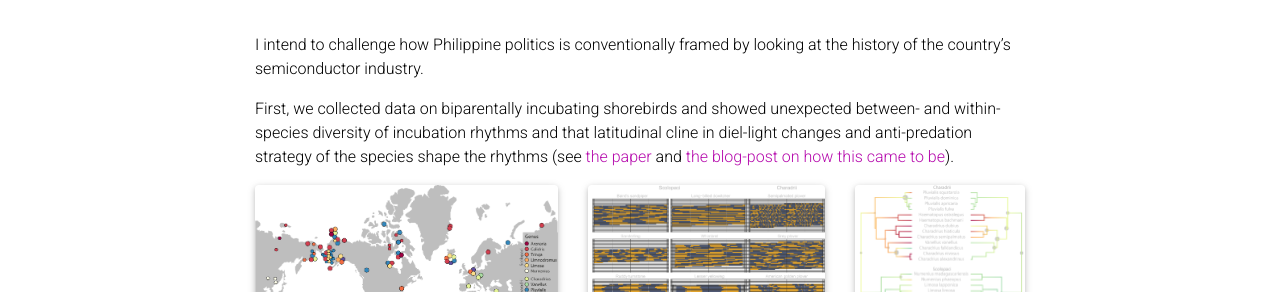
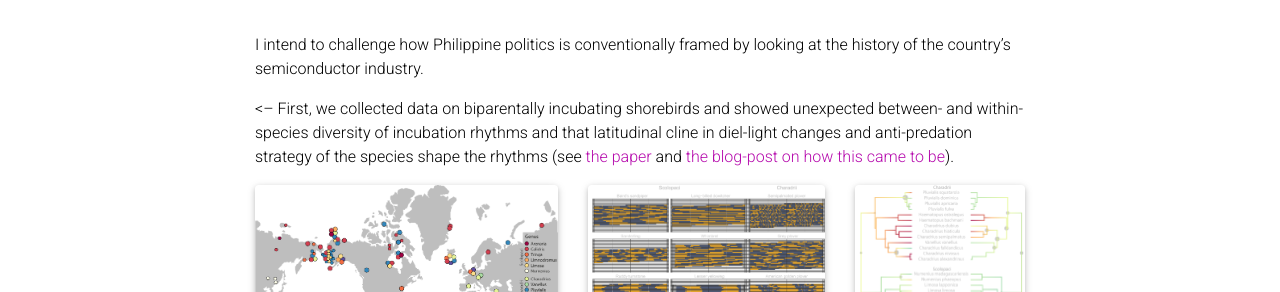
Before and after one commit to liannedepante/liannedepante.github.io, a Jekyll site: the page built from _projects/01_semicon_history.md, in a window 1280 px wide and 900 px high. Shown: the part 170-462 px from the top of the window. Built offline with Jekyll 4.4.1, drawn with Linux system fonts in a browser that asks for light colours; full-size pictures stand in for the smaller copies a plugin makes; comment, search, counter and statistics services are not loaded; a style sheet for code colours, icons or effects is not loaded.

```diff
--- a/_projects/01_semicon_history.md
+++ b/_projects/01_semicon_history.md
@@ -9,7 +9,7 @@ category: political economy
 
 I intend to challenge how Philippine politics is conventionally framed by looking at the history of the country's semiconductor industry.
 
-First, we collected data on biparentally incubating shorebirds and showed unexpected between- and within-species diversity of incubation rhythms and that latitudinal cline in diel-light changes and anti-predation strategy of the species shape the rhythms (see <a href='http://rdcu.be/mUso'>the paper</a> and <a href='https://ecoevocommunity.nature.com/posts/13472-bringing-chronobiology-into-the-wild'>the blog-post on how this came to be</a>).
+<-- First, we collected data on biparentally incubating shorebirds and showed unexpected between- and within-species diversity of incubation rhythms and that latitudinal cline in diel-light changes and anti-predation strategy of the species shape the rhythms (see <a href='http://rdcu.be/mUso'>the paper</a> and <a href='https://ecoevocommunity.nature.com/posts/13472-bringing-chronobiology-into-the-wild'>the blog-post on how this came to be</a>).
 
 <div class="row">
     <div class="col-sm mt-3 mt-md-0">
@@ -47,3 +47,5 @@ Third, we are collecting data on uniparentally incubating shorebirds to reveal t
 <div class="caption">
     The map depicts sites where data on given species (color) were collected.
 </div>
+
+-->
```
